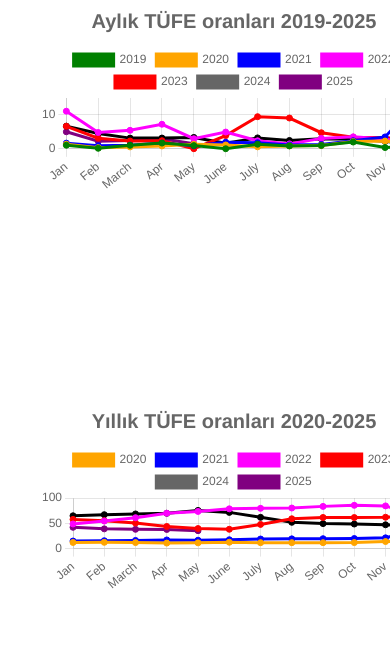
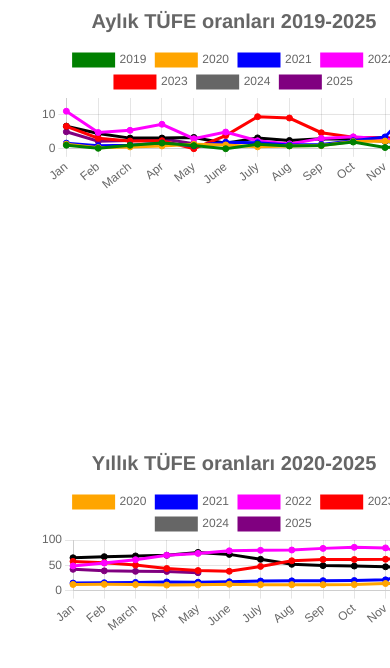
Before and after one commit to servet-k/chart, a React (Create React App) app: page / in a window 390 px wide. Shown: the top 668 px of the page. Built offline with nearby package versions, Linux system fonts and the light colour scheme.

Commit message:
media height set to 50vh

```diff
--- a/src/index.css
+++ b/src/index.css
@@ -37,9 +37,12 @@ code {
   .graph {
    width: 100%;
    margin-left: inherit;
-   height: auto; /* add this line */
-   min-height: 400px; /* add this line */
+   height: 50vh; /* add this line */
+
    }
+    .graph:nth-child(1) {
+    margin-bottom: 20px; /* add some margin between the charts */
+  }
  }
  .graph > div > canvas > text {
   font-weight: bold;
```
